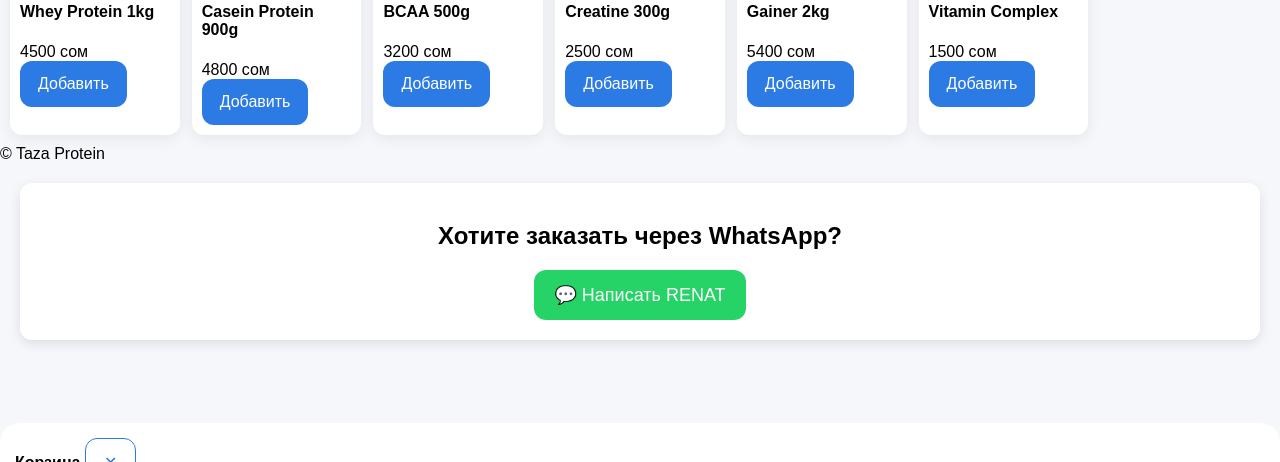
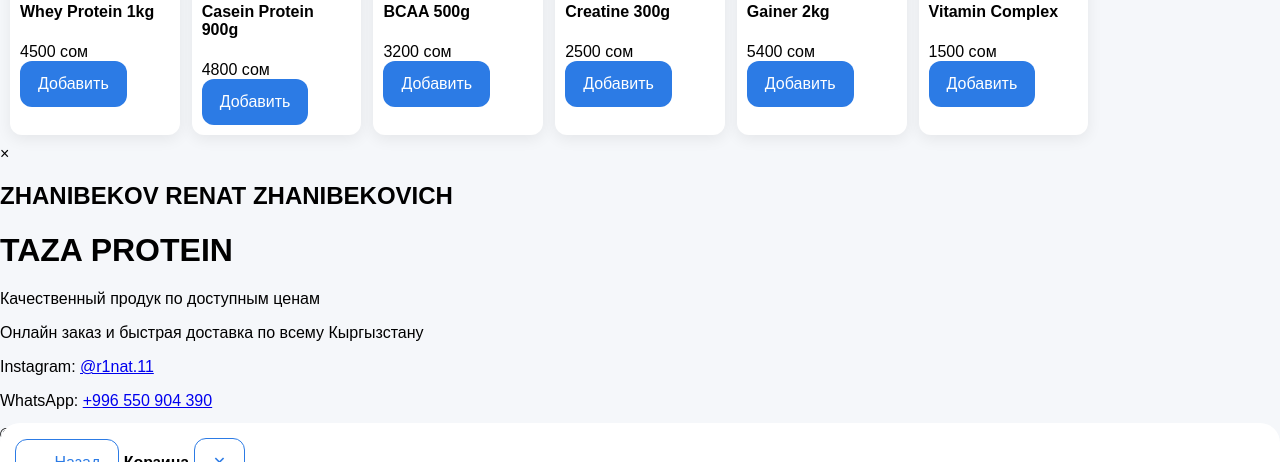
Before and after one commit to zhanibekovrenat-creator/taza-protein-shop, a plain HTML site: page index.html in a window 1280 px wide. Shown: the part 444-906 px from the top of the page. Before the commit the page ends 804 px from the top, so only its background shows below. Drawn offline with Linux system fonts and the light colour scheme.

Commit message:
Update index.html

```diff
--- a/index.html
+++ b/index.html
@@ -5,8 +5,7 @@
 <meta name="viewport" content="width=device-width, initial-scale=1.0">
 
 <link rel="icon" type="image/png" href="https://cdn-icons-png.flaticon.com/512/2964/2964514.png">
-
-<title>Taza Protein — Магазин спорт питания</title>
+<title>Taza Protein RENAT — Магазин спорт питания</title>
 
 <link rel="stylesheet" href="sport.css">
 <script src="sport.js" defer></script>
@@ -48,8 +47,10 @@
   <section class="grid" id="products"></section>
 </main>
 
+
 <div class="cart-panel" id="cartPanel">
   <div class="cart-header">
+    <button class="btn ghost" id="backCart">← Назад</button>
     <strong>Корзина</strong>
     <button class="btn ghost" id="closeCart">✕</button>
   </div>
@@ -61,20 +62,34 @@
     <div class="cart-actions">
       <button class="btn" id="checkoutBtn">Оформить</button>
       <button class="btn ghost" id="clearCart">Очистить</button>
+      <button class="btn ghost" id="homeCart">На главную</button>
     </div>
   </div>
 </div>
 
+
+<div id="modal" class="modal">
+  <div class="modal-content">
+    <span class="close" id="modalClose">&times;</span>
+    <h3 id="modalTitle"></h3>
+    <p id="modalDesc"></p>
+  </div>
+</div>
+
 <footer>
-© <span id="year"></span> Taza Protein
+  <div class="owner-info">
+    <h2>ZHANIBEKOV   RENAT   ZHANIBEKOVICH</h2>
+   <p><h1> TAZA PROTEIN </h1>  Качественный продук по доступным ценам</p>
+   <p> Онлайн заказ и быстрая доставка по всему Кыргызстану</p>
+    <p>Instagram: <a href="https://www.instagram.com/r1nat.11?igsh=dnJ2MmhyeTQ0Nmwx&utm_source=qr" target="_blank">@r1nat.11</a></p>
+    <p>WhatsApp: <a href="https://wa.me/996550904390" target="_blank">+996 550 904 390</a></p>
+    <p></p>
+      © <span id="year"></span> 2025 Taza Protein RENAT
+  </div>
 </footer>
 
-<div class="phone-order">
-<h2>Хотите заказать через WhatsApp?</h2>
-<button class="call-btn" onclick="window.open('https://wa.me/996550904390', '_blank')">
-💬 Написать RENAT
-</button>
-</div>
+
+<div id="toast" class="toast">Товар добавлен в корзину!</div>
 
 </body>
 </html>
```
Lines whose indentation alone changed are shown as unchanged.
